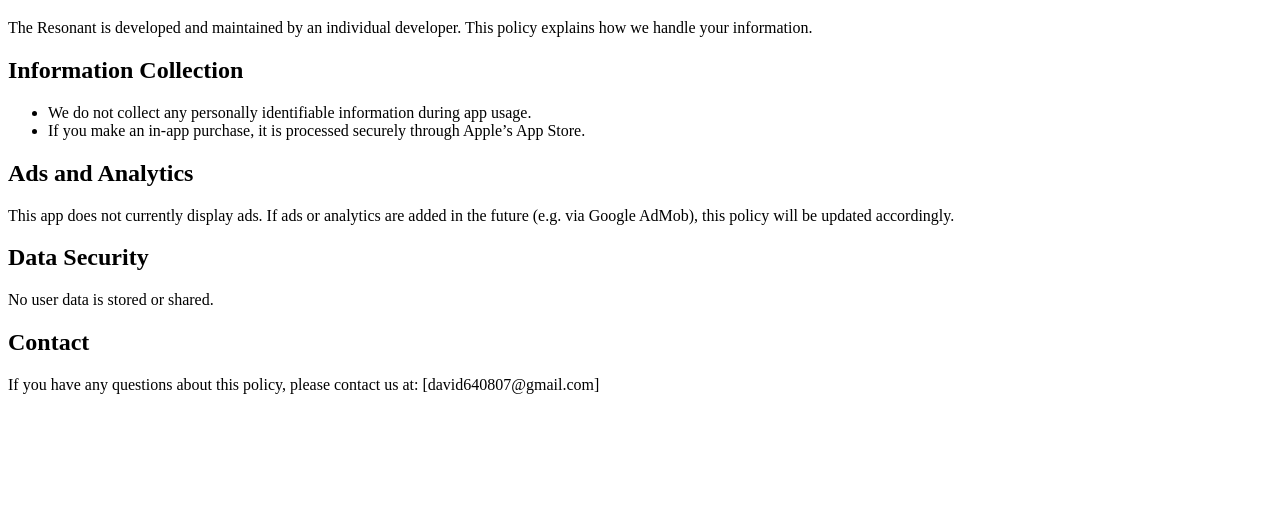
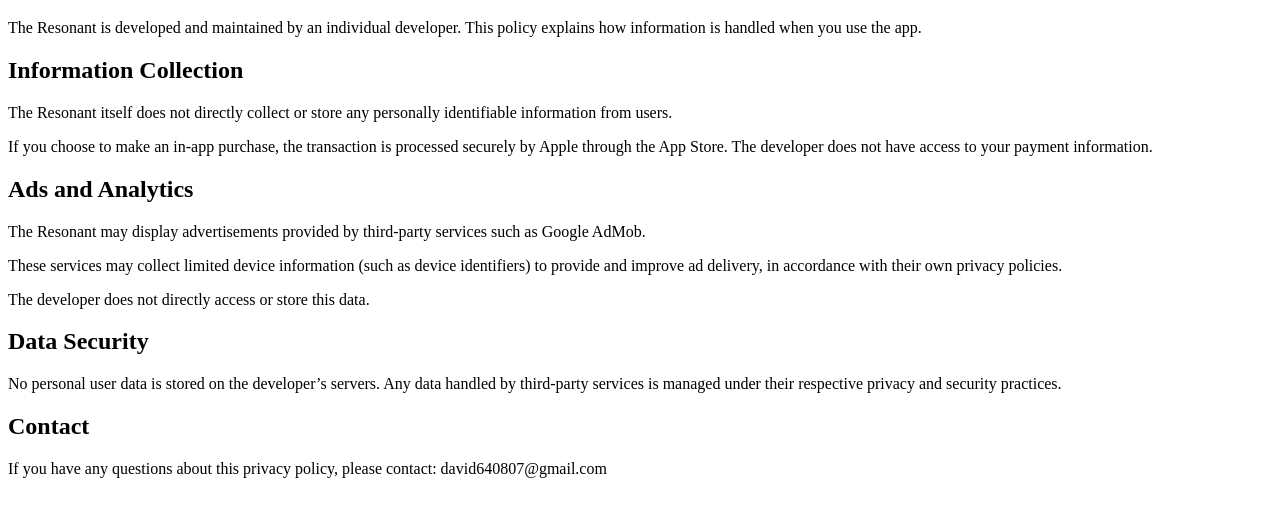
Before and after one commit to david640807/theresonant-privacy, a plain HTML site: page index.html in a window 1280 px wide. Shown: the part 61-578 px from the top of the page. Drawn offline with Linux system fonts and the light colour scheme.

Commit message:
Update index.html

```diff
--- a/index.html
+++ b/index.html
@@ -1,28 +1,53 @@
 <!DOCTYPE html>
 <html>
 <head>
-<script async src="https://pagead2.googlesyndication.com/pagead/js/adsbygoogle.js?client=ca-pub-4904924665408377"
-     crossorigin="anonymous"></script>
   <meta charset="UTF-8">
   <title>The Resonant - Privacy Policy</title>
 </head>
 <body>
   <h1>Privacy Policy for The Resonant</h1>
-  <p>The Resonant is developed and maintained by an individual developer. This policy explains how we handle your information.</p>
+
+  <p>
+    The Resonant is developed and maintained by an individual developer.
+    This policy explains how information is handled when you use the app.
+  </p>
 
   <h2>Information Collection</h2>
-  <ul>
-    <li>We do not collect any personally identifiable information during app usage.</li>
-    <li>If you make an in-app purchase, it is processed securely through Apple’s App Store.</li>
-  </ul>
+  <p>
+    The Resonant itself does not directly collect or store any personally
+    identifiable information from users.
+  </p>
+  <p>
+    If you choose to make an in-app purchase, the transaction is processed
+    securely by Apple through the App Store. The developer does not have
+    access to your payment information.
+  </p>
 
   <h2>Ads and Analytics</h2>
-  <p>This app does not currently display ads. If ads or analytics are added in the future (e.g. via Google AdMob), this policy will be updated accordingly.</p>
+  <p>
+    The Resonant may display advertisements provided by third-party services
+    such as Google AdMob.
+  </p>
+  <p>
+    These services may collect limited device information (such as device
+    identifiers) to provide and improve ad delivery, in accordance with
+    their own privacy policies.
+  </p>
+  <p>
+    The developer does not directly access or store this data.
+  </p>
 
   <h2>Data Security</h2>
-  <p>No user data is stored or shared.</p>
+  <p>
+    No personal user data is stored on the developer’s servers. Any data
+    handled by third-party services is managed under their respective
+    privacy and security practices.
+  </p>
 
   <h2>Contact</h2>
-  <p>If you have any questions about this policy, please contact us at: [david640807@gmail.com]</p>
+  <p>
+    If you have any questions about this privacy policy, please contact:
+    david640807@gmail.com
+  </p>
 </body>
 </html>
```
